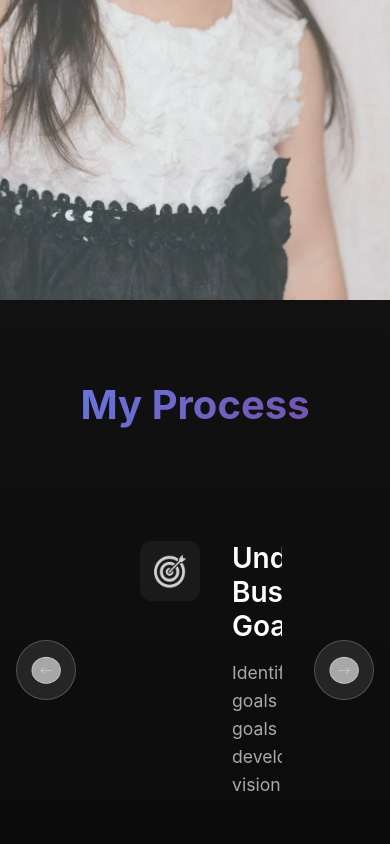
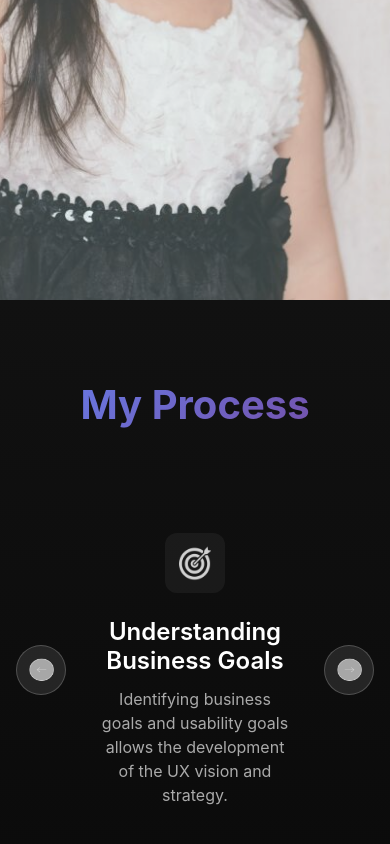
Before and after one commit to chaincheung/portfolio-redesign, a React (Create React App) app: page / in a window 390 px wide. Shown: the part 1138-1982 px from the top of the page. Built offline with nearby package versions, Linux system fonts and the light colour scheme.

Commit message:
Fix mobile responsiveness: center hero buttons, fix background images at 375px, fix process section text truncation

```diff
--- a/src/portfolio/portfolio.css
+++ b/src/portfolio/portfolio.css
@@ -326,6 +326,7 @@ html {
   display: flex;
   gap: 1rem;
   flex-wrap: wrap;
+  justify-content: center;
 }
 
 .btn-primary,
@@ -412,7 +413,7 @@ html {
   padding: 8rem 2rem;
   position: relative;
   background-size: cover;
-  background-position: center;
+  background-position: center center;
   background-repeat: no-repeat;
   background-attachment: fixed;
   min-height: 60vh;
@@ -438,6 +439,8 @@ html {
   justify-content: center;
   align-items: center;
   min-height: 60vh;
+  width: 100%;
+  text-align: center;
 }
 
 .best-design-content {
@@ -646,6 +649,9 @@ html {
 
 .process-content {
   flex: 1;
+  min-width: 0;
+  word-wrap: break-word;
+  overflow-wrap: break-word;
 }
 
 .process-title {
@@ -1397,6 +1403,7 @@ html {
   .hero-content {
     grid-template-columns: 1fr;
     text-align: center;
+    align-items: center;
   }
 
   .hero-title {
@@ -2565,6 +2572,56 @@ html {
     max-width: 100%;
   }
 
+  /* Process Slider Mobile Fixes */
+  .process-slider-wrapper {
+    gap: 1rem;
+    margin: 2rem 0;
+  }
+
+  .process-slider {
+    min-height: auto;
+  }
+
+  .process-slide-content {
+    flex-direction: column;
+    align-items: center;
+    text-align: center;
+    gap: 1.5rem;
+    padding: 1.5rem 1rem;
+  }
+
+  .process-icon-wrapper {
+    width: 60px;
+    height: 60px;
+    min-width: 60px;
+  }
+
+  .process-content {
+    width: 100%;
+    text-align: center;
+  }
+
+  .process-title {
+    font-size: 1.5rem;
+    margin: 0 0 0.75rem 0;
+  }
+
+  .process-description {
+    font-size: 1rem;
+    line-height: 1.5;
+  }
+
+  .process-arrow {
+    width: 50px;
+    height: 50px;
+    flex-shrink: 0;
+  }
+
+  .arrow-icon {
+    width: 25px;
+    height: 25px;
+  }
+
   /* Contact Section Responsive */
   .portfolio-contact {
     padding: 6rem 1.5rem 3rem;
@@ -2732,6 +2789,107 @@ html {
 
   .nav-menu-logo-img {
     height: 40px;
+  }
+}
+
+/* Fix for mobile devices - ensure hero and best design images are visible at 375px */
+@media (max-width: 375px) {
+  /* Fix hero background image visibility on mobile */
+  .hero-background {
+    background-attachment: scroll !important;
+    background-size: cover;
+    background-position: center center;
+    position: absolute;
+    top: 0;
+    left: 0;
+    right: 0;
+    bottom: 0;
+    width: 100%;
+    height: 100%;
+  }
+
+  /* Fix best design background image visibility on mobile */
+  .portfolio-best-design {
+    background-attachment: scroll !important;
+    background-size: cover;
+    background-position: center center;
+    min-height: 50vh;
+  }
+
+  /* Ensure hero section displays properly */
+  .portfolio-hero {
+    min-height: 100vh;
+    overflow: hidden;
+    position: relative;
+  }
+
+  /* Ensure best design section displays properly */
+  .best-design-container {
+    min-height: 50vh;
+  }
+
+  /* Process Slider 375px Fixes */
+  .process-slider-wrapper {
+    gap: 0.75rem;
+    margin: 1.5rem 0;
+  }
+
+  .process-slide-content {
+    padding: 1rem 0.75rem;
+    gap: 1rem;
+  }
+
+  .process-icon-wrapper {
+    width: 50px;
+    height: 50px;
+    min-width: 50px;
+  }
+
+  .process-title {
+    font-size: 1.25rem;
+    line-height: 1.3;
+    word-wrap: break-word;
+    overflow-wrap: break-word;
+  }
+
+  .process-description {
+    font-size: 0.9rem;
+    line-height: 1.4;
+    word-wrap: break-word;
+    overflow-wrap: break-word;
+  }
+
+  .process-arrow {
+    width: 45px;
+    height: 45px;
+  }
+
+  .arrow-icon {
+    width: 20px;
+    height: 20px;
+  }
+
+  .process-slider {
+    min-height: auto;
+    overflow: visible;
+  }
+
+  .process-content {
+    width: 100%;
+    max-width: 100%;
+    overflow: visible;
+  }
+}
+
+/* Additional mobile fixes for background images */
+@media (max-width: 768px) {
+  /* Fix background-attachment on tablets and mobile */
+  .hero-background {
+    background-attachment: scroll !important;
+  }
+
+  .portfolio-best-design {
+    background-attachment: scroll !important;
   }
 }
 
```
